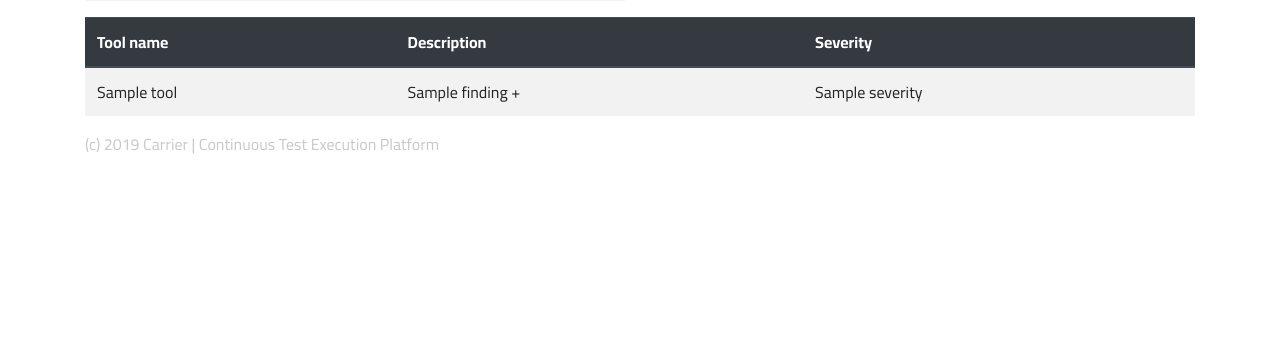
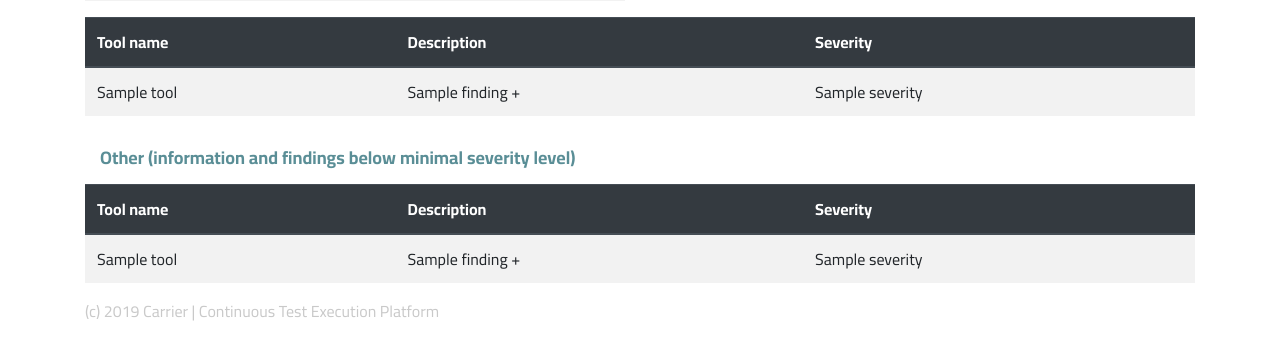
Before and after one commit to carrier-io/dusty, a Python web app: template dusty/templates/html_report_template.html in a window 1280 px wide. Shown: the part 310-670 px from the top of the page. Run offline with Jinja, Linux system fonts and the light colour scheme; the template is opened without the code that fills it: most values are stand-ins (such as "Sample title", 1, 10 or a date in 2020); some libraries are stand-ins or nearby versions.

Commit message:
HTML template: added section for other findings

```diff
--- a/dusty/drivers/html.py
+++ b/dusty/drivers/html.py
@@ -20,13 +20,13 @@ from jinja2 import Environment, PackageLoader, select_autoescape
 class HTMLReport(object):
     report_name = None
 
-    def __init__(self, findings, config, report_path='/tmp/reports'):
+    def __init__(self, findings, config, report_path='/tmp/reports', other_findings=None):
         env = Environment(
             loader=PackageLoader('dusty', 'templates'),
             autoescape=select_autoescape(['html', 'xml'])
         )
         self.template = env.get_template('html_report_template.html')
-        res = self.template.render(config=config, findings=findings)
+        res = self.template.render(config=config, findings=findings, other_findings=other_findings)
 
         test_name = f'{config["project_name"]}-{config["environment"]}-{config["test_type"]}'
         report_name = environ.get("report_name", None)
--- a/dusty/templates/html_report_template.html
+++ b/dusty/templates/html_report_template.html
@@ -155,6 +155,42 @@
 					</table>
 				</div>
 			</div>
+			{% if other_findings %}
+			<div class="row">
+				<div class="col">
+				    <h2>Other (information and findings below minimal severity level)</h2>
+				</div>
+			</div>
+			<div class="row">
+				<div class="col">
+					<table class="table table-striped">
+						<thead class="thead-dark">
+							<tr>
+								<th>Tool name</th>
+								<th>Description</th>
+								<th>Severity</th>
+							</tr>
+						</thead>
+						<tbody>
+                        {% for finding in other_findings %}
+							<tr class="header">
+								<td>{{ finding.finding['tool'] }}</td>
+								<td>{{ finding.finding['title'] }} <span>+</span></td>
+								<td>{{ finding.finding['severity'] }}</td>
+							</tr>
+							<tr class="description">
+								<td colspan="3">
+									<div>
+										{{ finding.html_item()|safe }}
+									</div>
+								</td>
+							</tr>
+                        {% endfor %}
+						</tbody>
+					</table>
+				</div>
+			</div>
+                        {% endif %}
 			<div class="row">
 				<div class="col footer"> (c) 2019 Carrier | Continuous Test Execution Platform </div>
 			</div>
```
